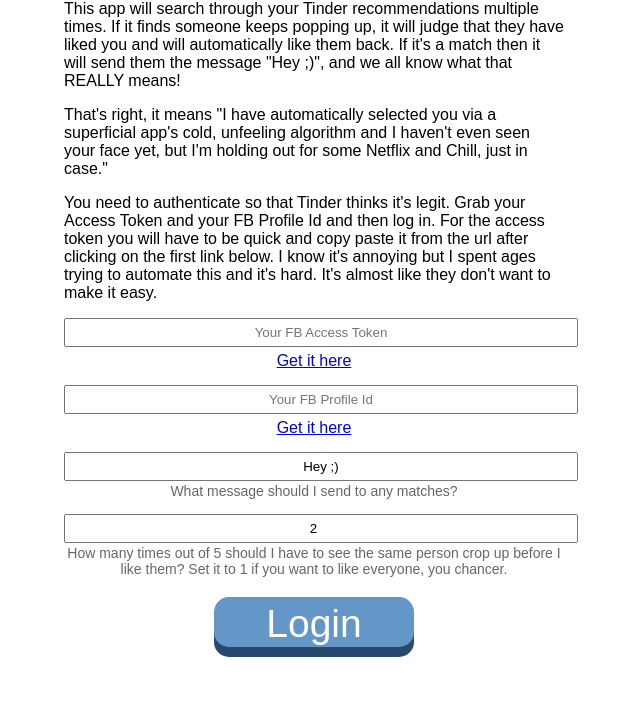
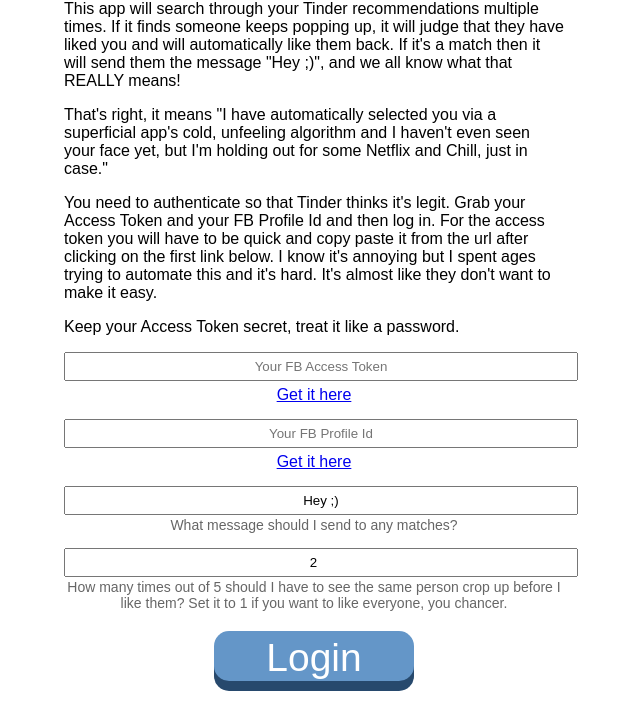
Before and after one commit to JonathanUsername/autotinder, a website: page public/index.html in a window 1280 px wide. Shown: the part 84-800 px from the top of the page, without its empty margins (326-966 px from the left). Drawn offline with nearby package versions, Linux system fonts and the light colour scheme.

Commit message:
Copy changes

```diff
--- a/public/index.html
+++ b/public/index.html
@@ -10,10 +10,11 @@
 
 <body>
   <h1>AutoTinder</h1>
-  <form action="success" method="get">
+  <form action="login" method="get">
     <p>This app will search through your Tinder recommendations multiple times. If it finds someone keeps popping up, it will judge that they have liked you and will automatically like them back. If it's a match then it will send them the message "Hey ;)", and we all know what that REALLY means!</p>
     <p>That's right, it means "I have automatically selected you via a superficial app's cold, unfeeling algorithm and I haven't even seen your face yet, but I'm holding out for some Netflix and Chill, just in case."</p>
     <p>You need to authenticate so that Tinder thinks it's legit. Grab your Access Token and your FB Profile Id and then log in. For the access token you will have to be quick and copy paste it from the url after clicking on the first link below. I know it's annoying but I spent ages trying to automate this and it's hard. It's almost like they don't want to make it easy.</p>
+    <p>Keep your Access Token secret, treat it like a password.</p>
     <input name="token" type="text" placeholder="Your FB Access Token" value="" id="token">
     <a target="_blank" href="https://www.facebook.com/dialog/oauth?client_id=464891386855067&redirect_uri=https://www.facebook.com/connect/login_success.html&scope=basic_info,email,public_profile,user_about_me,user_activities,user_birthday,user_education_history,user_friends,user_interests,user_likes,user_location,user_photos,user_relationship_details&response_type=token">Get it here</a>
     <input name="id" id="fbid_input" type="text" placeholder="Your FB Profile Id" value="" id="token">
--- a/src/index.js
+++ b/src/index.js
@@ -27,7 +27,7 @@
 
   server.route({
     method: 'GET',
-    path: '/success',
+    path: '/login',
     handler: function (request, reply) {
       const token = request.query.token;
       const id = request.query.id;
```
